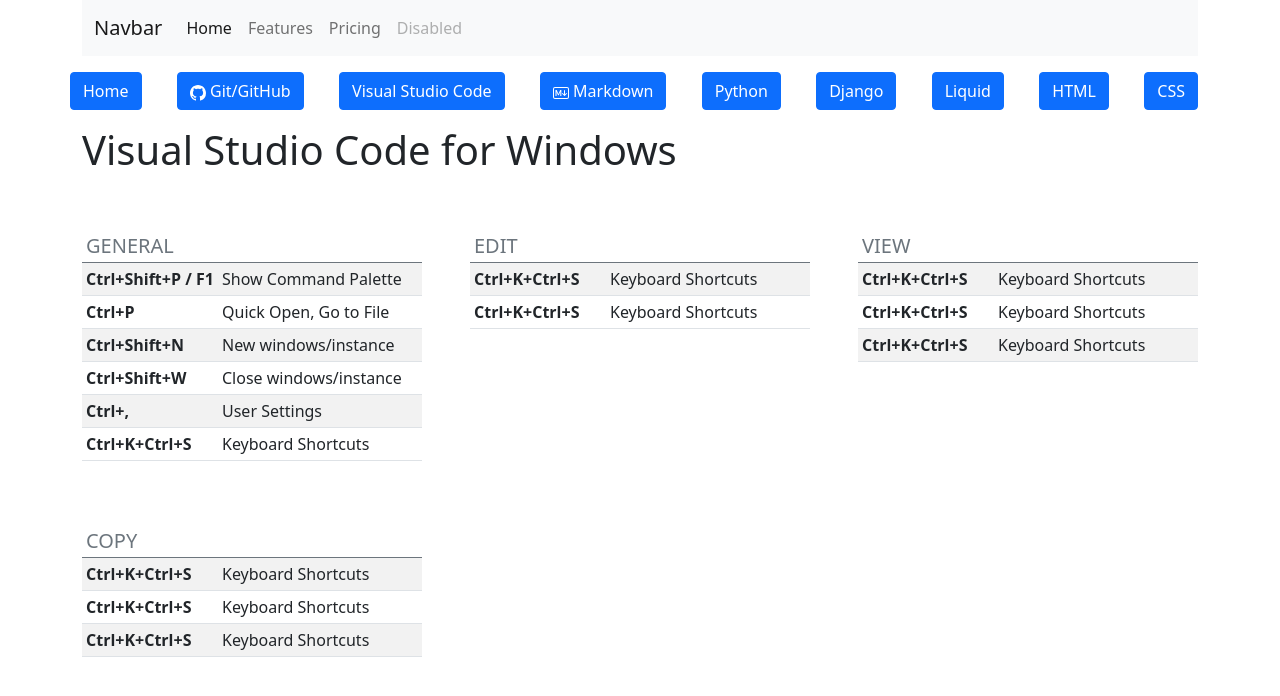
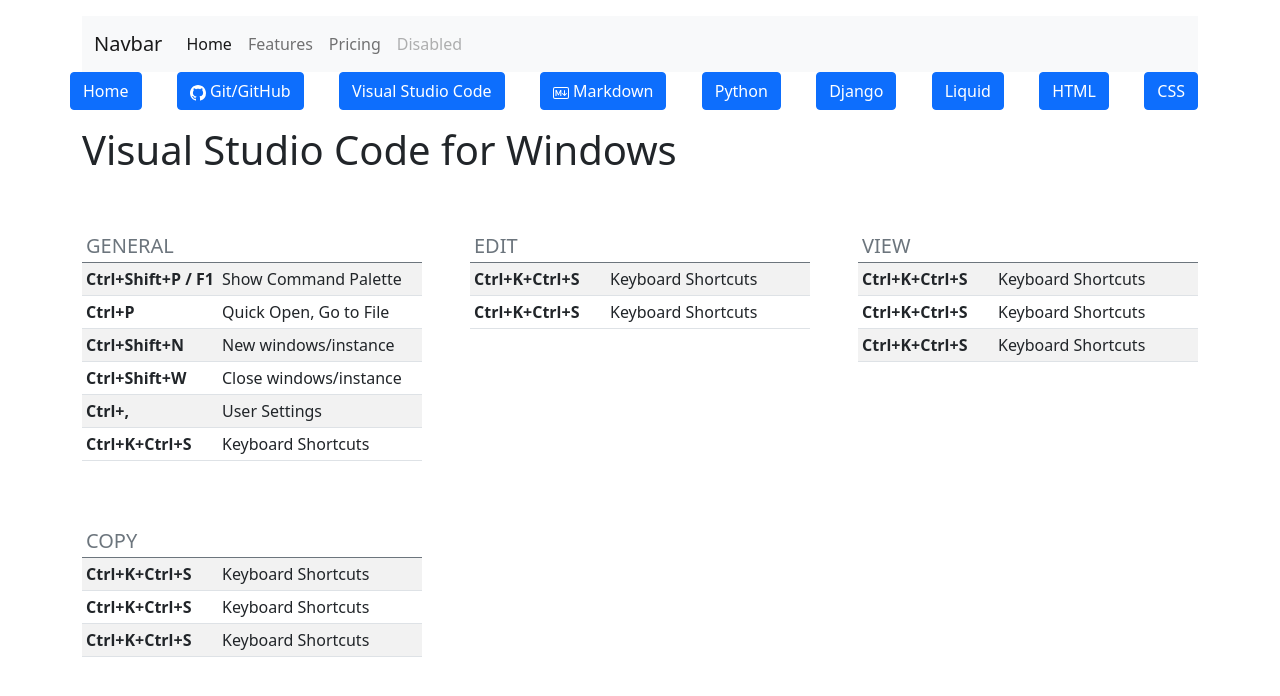
Before and after one commit to ConradoAlmeida/cheatsheets, a Jekyll site: the page built from vscode-cheat.html, in a window 1280 px wide. Shown: the top 696 px of the page. Built offline with Jekyll 4.4.1, drawn with Linux system fonts in a browser that asks for light colours.

Commit message:
Update default.html

```diff
--- a/_layouts/default.html
+++ b/_layouts/default.html
@@ -24,7 +24,10 @@
   <body>
 
 <div class="container">
-     <nav class="navbar navbar-expand-lg navbar-light bg-light">
+
+  <header class="blog-header py-3">
+
+         <nav class="navbar navbar-expand-lg navbar-light bg-light">
   <div class="container-fluid">
     <a class="navbar-brand" href="#">Navbar</a>
     <button class="navbar-toggler" type="button" data-bs-toggle="collapse" data-bs-target="#navbarNav" aria-controls="navbarNav" aria-expanded="false" aria-label="Toggle navigation">
@@ -48,7 +51,10 @@
     </div>
   </div>
 </nav>
-  <header class="blog-header py-3">
+
+
+
+
 
     <div class="row flex-nowrap justify-content-between align-items-center">
       <nav class="nav d-flex justify-content-between">
```
